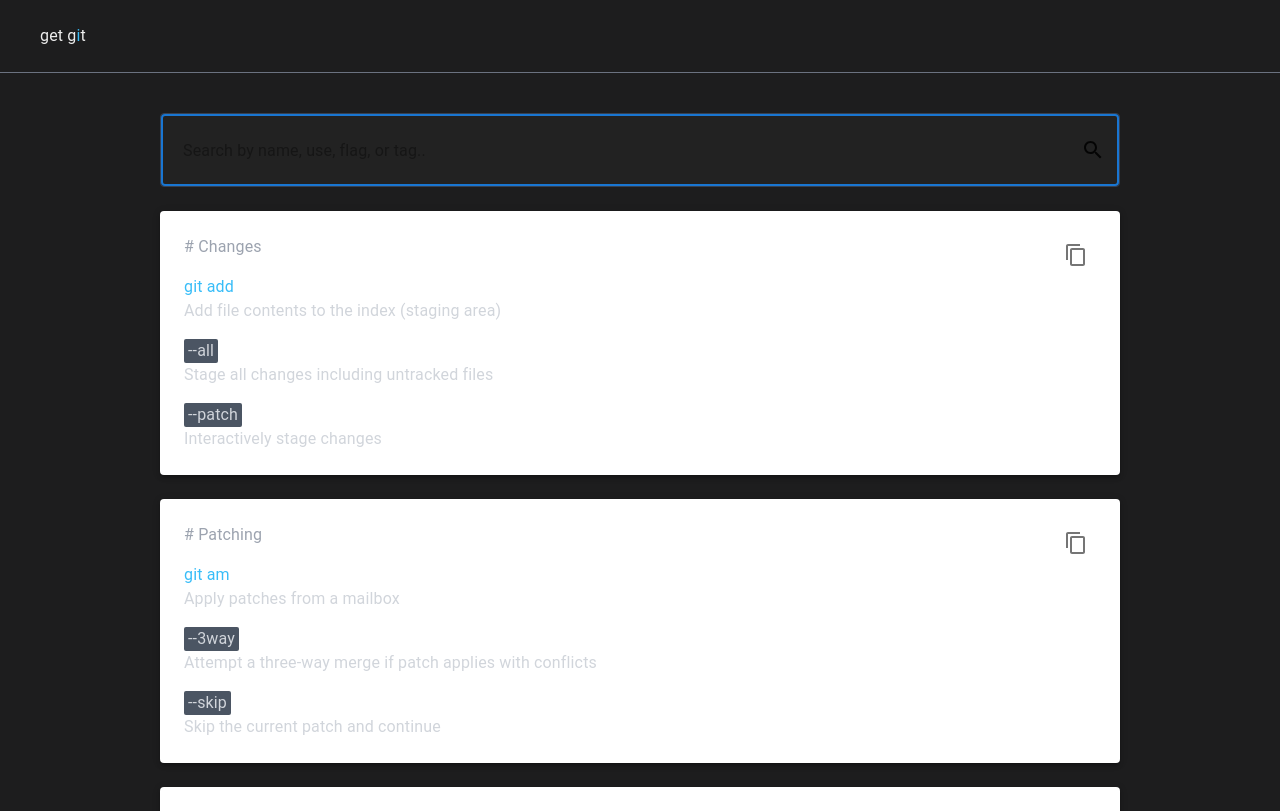
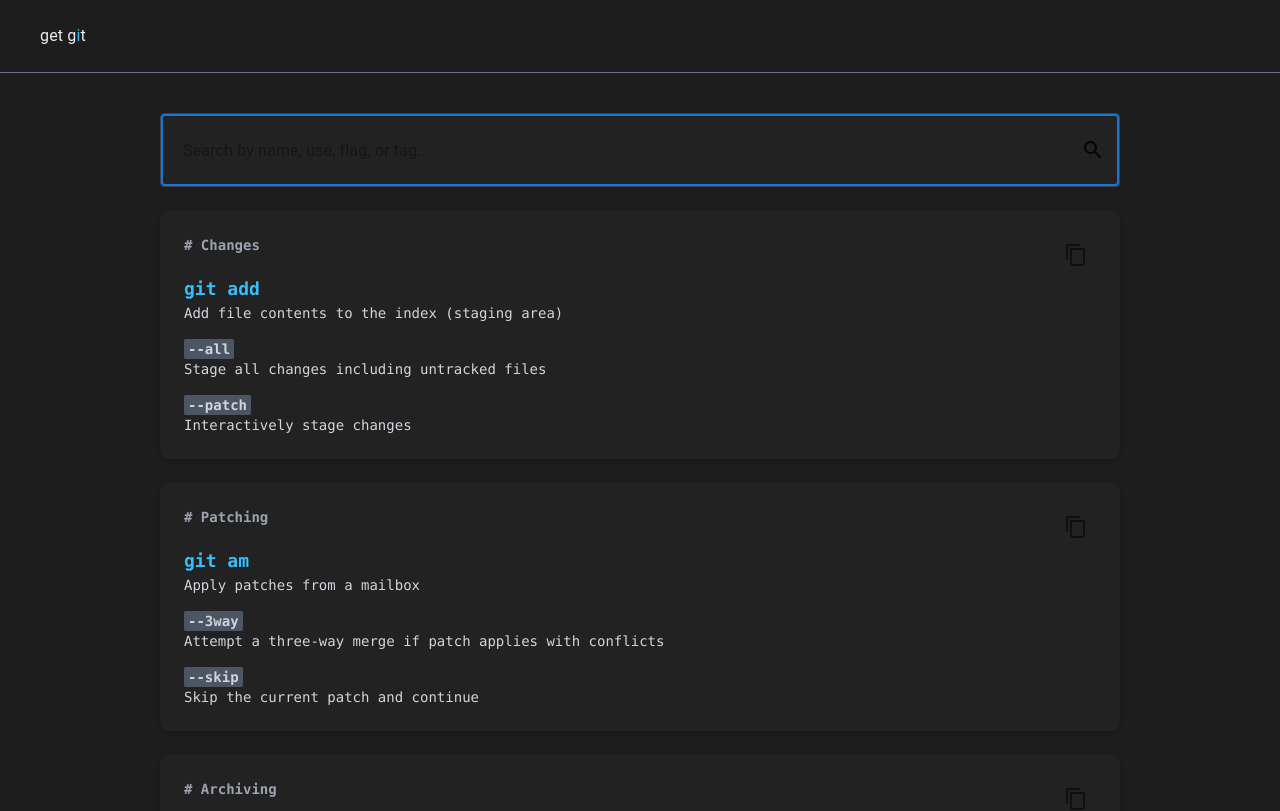
Before and after one commit to islamCodehood/get-git, a Next.js app: page / in a window 1280 px wide. Shown: the top 811 px of the page. Built offline with nearby package versions, Linux system fonts and the light colour scheme.

Commit message:
Refactor CommandCard component to update background color and remove unused imports

```diff
--- a/app/components/commands-list/command-card/command-card-component.tsx
+++ b/app/components/commands-list/command-card/command-card-component.tsx
@@ -1,5 +1,5 @@
 'use client';
-import { IconButton, Paper, Typography } from '@mui/material';
+import { IconButton } from '@mui/material';
 import ContentCopyOutlinedIcon from '@mui/icons-material/ContentCopyOutlined';
 import { useEffect, useState } from 'react';
 type Command = {
@@ -30,54 +30,52 @@ const CommandCard = ({ command }: {command: Command}) => {
 	}, [copied]);
 
 	return (
-		<Paper
-			elevation={hovered ? 6 : 3}
-			className='p-6 w-full bg-[#222222] rounded-lg flex flex-col cursor-copy'
+		<div
+			// elevation={hovered ? 6 : 3}
+			className={`p-6 w-full bg-[#222222] rounded-lg flex flex-col cursor-copy ${ hovered ? 'shadow-lg' : 'shadow-md'}`}
 			onClick={handleCopy}
 			onMouseLeave={() => setHovered(false)}
 			onMouseEnter={() => setHovered(true)}>
 			<div className='flex justify-between'>
-				<Typography
-					component='h3'
+				<h3
 					className='font-mono font-semibold text-sm text-gray-400'>
 					# {command.tag}
-				</Typography>
+				</h3>
 				<IconButton className='text-gray-400' onClick={handleCopy}>
 					<ContentCopyOutlinedIcon />
 				</IconButton>
 			</div>
-			<Typography
-				component='h2'
+			<h2
 				className='font-mono font-semibold text-lg text-sky-400'>
 				{command.name}
-			</Typography>
-			<Typography component='p' className='font-mono text-sm text-gray-300'>
+			</h2>
+			<p className='font-mono text-sm text-gray-300'>
 				{command.use}
-			</Typography>
+			</p>
 			<div className='flex flex-col'>
 				{command.flags?.length > 0 &&
 					command.flags.map((flag: Flag, index: number) => (
 						<div key={index} className='flex flex-col mt-4 items-start'>
-							<Typography className='font-mono font-semibold text-sm text-gray-300 bg-gray-600 inline px-1 rounded-sm'>
+							<p className='font-mono font-semibold text-sm text-gray-300 bg-gray-600 inline px-1 rounded-sm'>
 								{flag.name}
-							</Typography>
-							<Typography component='p' className='font-mono text-sm text-gray-300'>
+							</p>
+							<p className='font-mono text-sm text-gray-300'>
 								{flag.use}
-							</Typography>
+							</p>
 						</div>
 					))}
 			</div>
 			{copied && (
-				<Paper
+				<div
 					className={`${
 						copied ? 'block' : 'hidden'
 					} fixed p-1 bg-gray-300 text-gray-800 top-3 left-1/2 translate-x-1/2 translate-y-1/2`}>
-					<Typography component='p' className='text-sm'>
+					<p className='text-sm'>
 						Copied!
-					</Typography>
-				</Paper>
+					</p>
+				</div>
 			)}
-		</Paper>
+		</div>
 	);
 };
 
```
